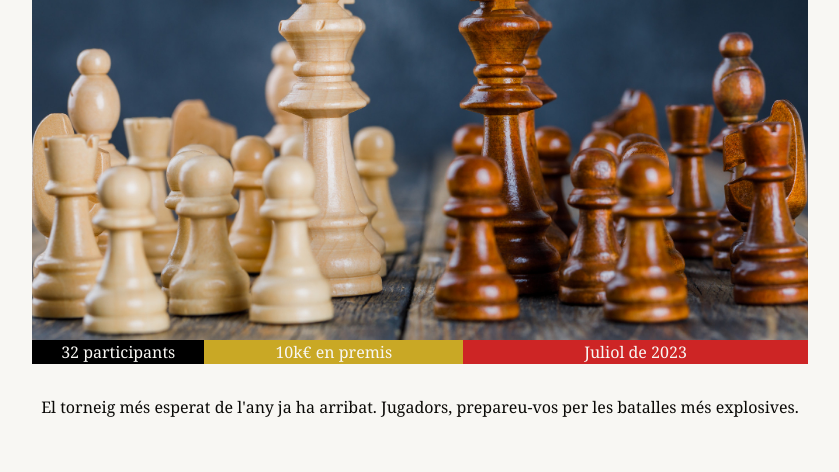
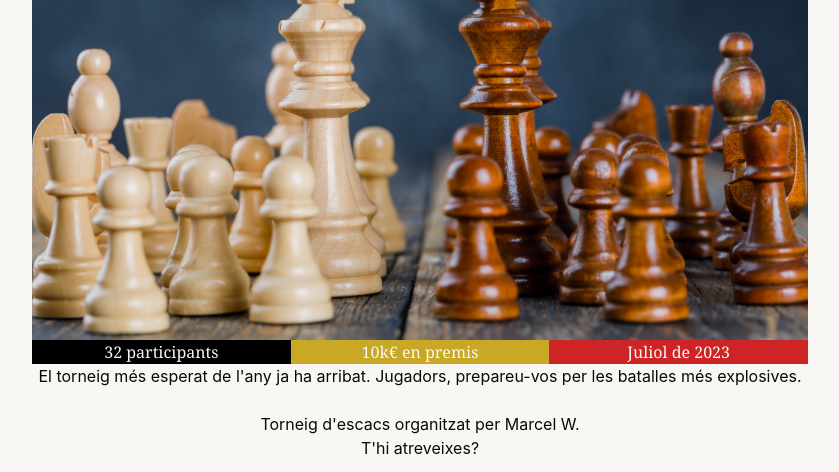
Before and after one commit to marcelwp/TOOLS2_PAC2, a website built with Parcel: page src/index.html in a window 1280 px wide. Shown: the part 256-728 px from the top of the page, without its empty margins (220-1059 px from the left). Built offline with nearby package versions, Linux system fonts and the light colour scheme.

Commit message:
afegida alternativa a grid

```diff
--- a/src/assets/styles/layouts/_home.scss
+++ b/src/assets/styles/layouts/_home.scss
@@ -43,61 +43,113 @@ a {
   font-weight: 700;
 }
 
+///////////////////////////////////////
+/// GRID
+/////////////////////////////////////
 @supports (display: grid){
   @media (min-width: $mqMinWidth){
     .poster {
-      display: grid;
-      grid-template-rows: repeat(8, 1fr);
+      display: grid; grid-template-rows: repeat(6, 1fr);
       grid-template-columns: repeat(9, 1fr);
     }
     .poster__foto{
-      grid-column: 1 / 10;
-      grid-row: 1 / 7;
+      grid-column: 1 / -1;
+      grid-row: 1 / -1;
     }
     .poster__titol{
-      grid-column: 3/8;
+      grid-column: 3 / 8;
       grid-row: 2 / 5;
       z-index: 2;
-      color: $blanc;
-      letter-spacing: 5px;
+      color: $blanc; letter-spacing: 5px;
     }
     .poster__dates{
-      grid-column: 6 / 10;
-      grid-row: 6 / 7;
+      grid-column: 7 / -1;
+      grid-row: 6;
       z-index: 2;
       color: $blanc;
       background-color: $vermell;
       align-self:flex-end;
     }
     .poster__participants{
-      grid-column: 1 / 3;
-      grid-row: 5 / 7;
+      grid-column: 1 / 4;
+      grid-row: 6;
       z-index: 2;
       color: $blanc;
       background-color: black;
       align-self:flex-end;
     }
     .poster__premi{
-      grid-column: 3 / 6;
-      grid-row: 5 / 7;
+      grid-column: 4 / 7;
+      grid-row: 6;
       z-index: 2;
       color: $blanc;
       background-color: rgb(201, 168, 37);
       align-self:flex-end;
-    }
-    .poster__presentacio{
-      grid-column: 1 / 10;
-      grid-row: 7 / 9;
-      align-self: center;
     }
     p {
       margin-top: 0;
       margin-bottom: 0;
     }
   }
-  @media (min-width: $mqMediumWidth){
-    .poster{
-      grid-template-rows: repeat(7, 1fr);
+}
+
+/////////////////////////////////////
+/// ALTERNATIVA A GRID
+/////////////////////////////////////
+
+@supports not (display: grid){
+  @media (min-width: $mqMinWidth) {
+    .poster {
+      position: relative;
+    }
+    .poster__foto {
+      width: 100%;
+      height: calc(100% * 6 / 9);
+    }
+    .poster__titol {
+      position: absolute;
+      top: calc(100% * 1 / 6);
+      left: calc(100% * 2 / 9);
+      width: calc(100% * 5 / 9);
+      height: calc(100% * 3 / 6);
+      z-index: 2;
+      color: $blanc;
+      letter-spacing: 5px;
+    }
+    .poster__dates {
+      position: absolute;
+      bottom: 0;
+      right: 0.75rem;
+      width: calc(100% * 3 / 9);
+      height: calc(100% * 0.5 / 6);
+      z-index: 2;
+      color: $blanc;
+      background-color: $vermell;
+    }
+    .poster__participants {
+      position: absolute;
+      bottom: 0;
+      left: 0.75rem;
+      width: calc(100% * 3 / 9);
+      height: calc(100% * 0.5 / 6);
+      z-index: 2;
+      color: $blanc;
+      background-color: black;
+    }
+    .poster__premi {
+      position:absolute;
+      bottom: 0;
+      left:calc(100% * 3 / 9);
+      width:calc(100% * 3 / 9);
+      height:calc(100% * 0.5 / 6);
+      z-index:2;
+      color:$blanc;
+      background-color:rgb(201,168,37);
+    }
+
+    p{
+      margin-top: 0;
+      margin-bottom: 0;
     }
   }
 }
--- a/src/index.html
+++ b/src/index.html
@@ -24,10 +24,12 @@
       <p class="poster__premi">
         10k€ en premis
       </p>
-      <p class="poster__presentacio">
-        El torneig més esperat de l'any ja ha arribat. Jugadors, prepareu-vos per les batalles més explosives.
-      </p>
+
     </div>
+
+    <p class="container text-center">
+      El torneig més esperat de l'any ja ha arribat. Jugadors, prepareu-vos per les batalles més explosives.
+    </p>
 
     <include src="./views/footer.html"></include>
     <script type="module" src="./assets/scripts/main.js"></script><!-- do not remove this line! -->
```
